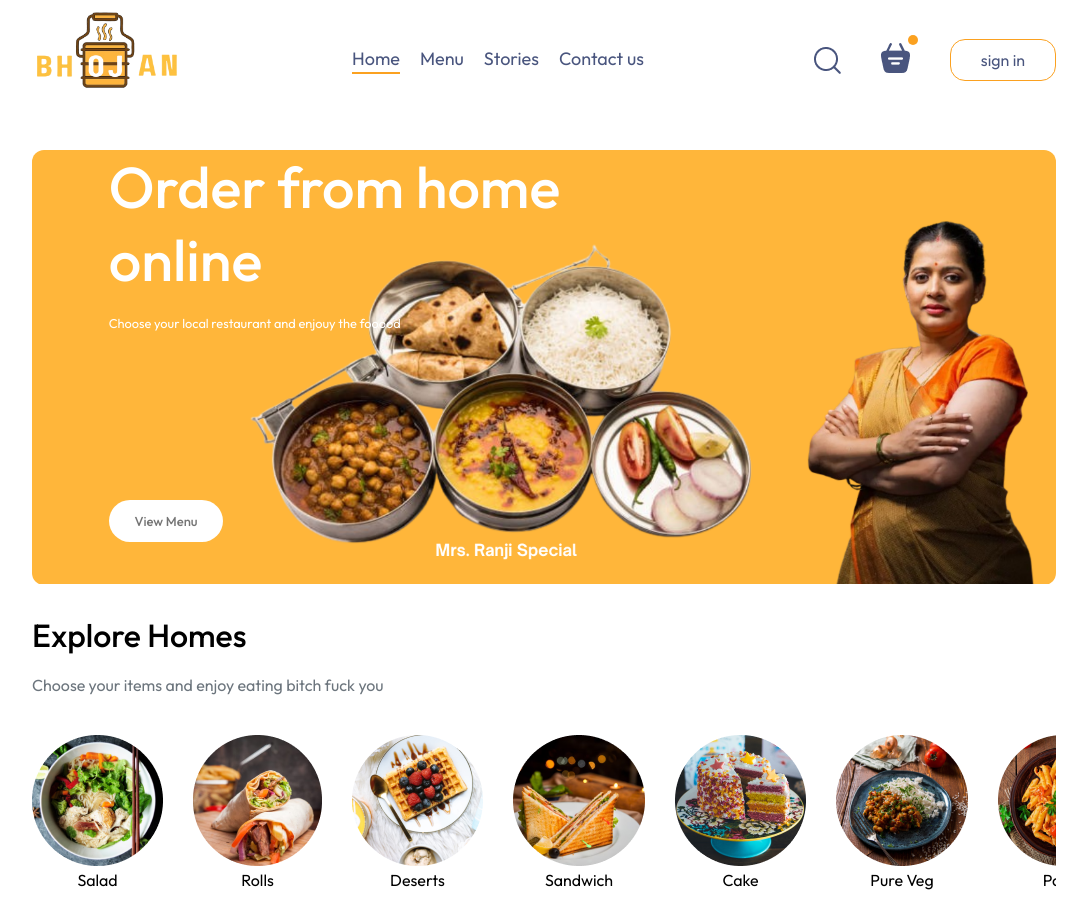
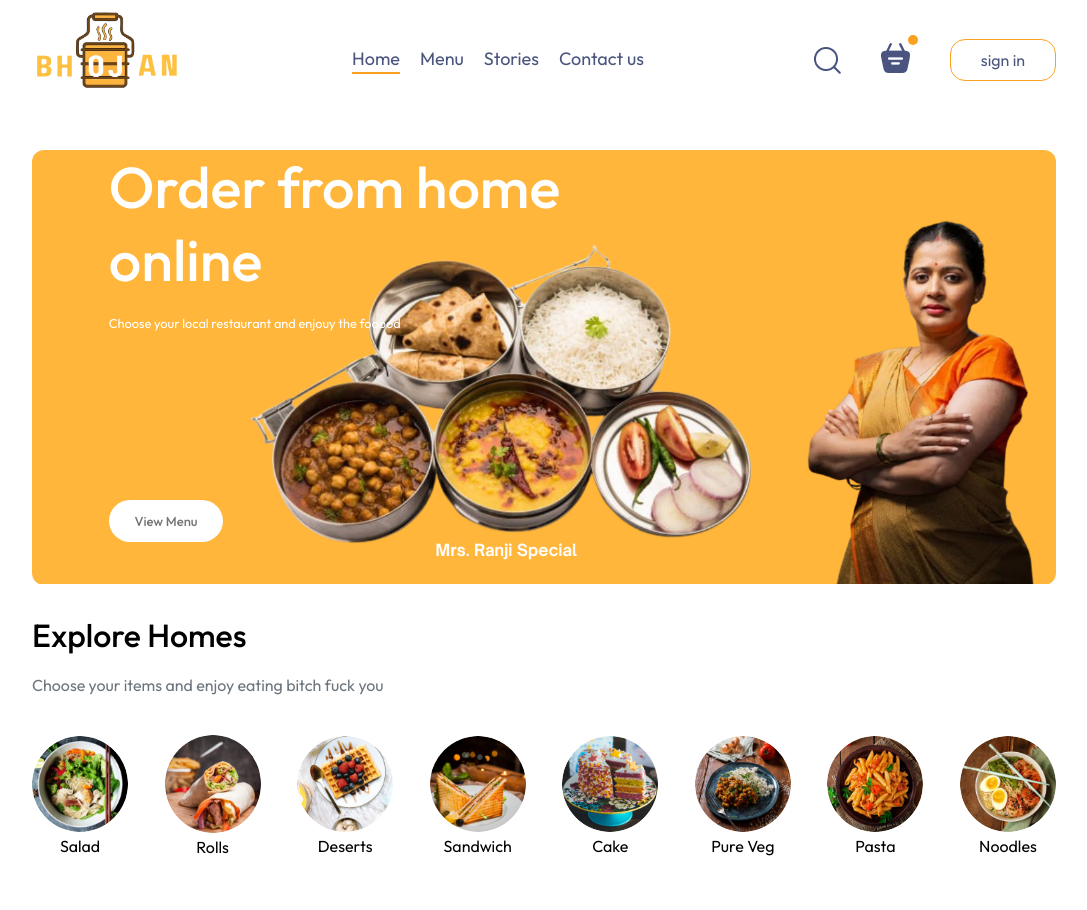
Before and after one commit to Sarbeshwor/FoodDelivery, a React (Vite) app in the folder frontend/: page / in a window 1280 px wide. Shown: the whole page, without its empty margins (96-1183 px from the left). After the commit the page ends 877 px from the top, so only its background shows below. Built offline with nearby package versions, Linux system fonts and the light colour scheme.

Commit message:
deployemnt

```diff
--- a/frontend/src/components/ExplorMenu/ExploreMenu.css
+++ b/frontend/src/components/ExplorMenu/ExploreMenu.css
@@ -23,3 +23,15 @@
     overflow: scroll;
 
 }
+
+.explore-menu-list::-webkit-scrollbar {
+    display: none;
+}
+
+ .explore-menu-list-item img{
+    width: 7.5vw;
+    min-width: 80px;
+    cursor: pointer;
+    border-radius: 50%;
+    transition: 0.2s;
+ }
--- a/frontend/src/pages/Home/Home.jsx
+++ b/frontend/src/pages/Home/Home.jsx
@@ -2,7 +2,7 @@ import React from 'react'
 import './Home.css'
 import {assets} from '../../assets/assets'
 
-import Header from '../../components/Header/Header'
+import Header from '../../components/Header/header'
 import ExploreMenu from '../../components/ExplorMenu/ExploreMenu'
 
 const Home = () => {
```
